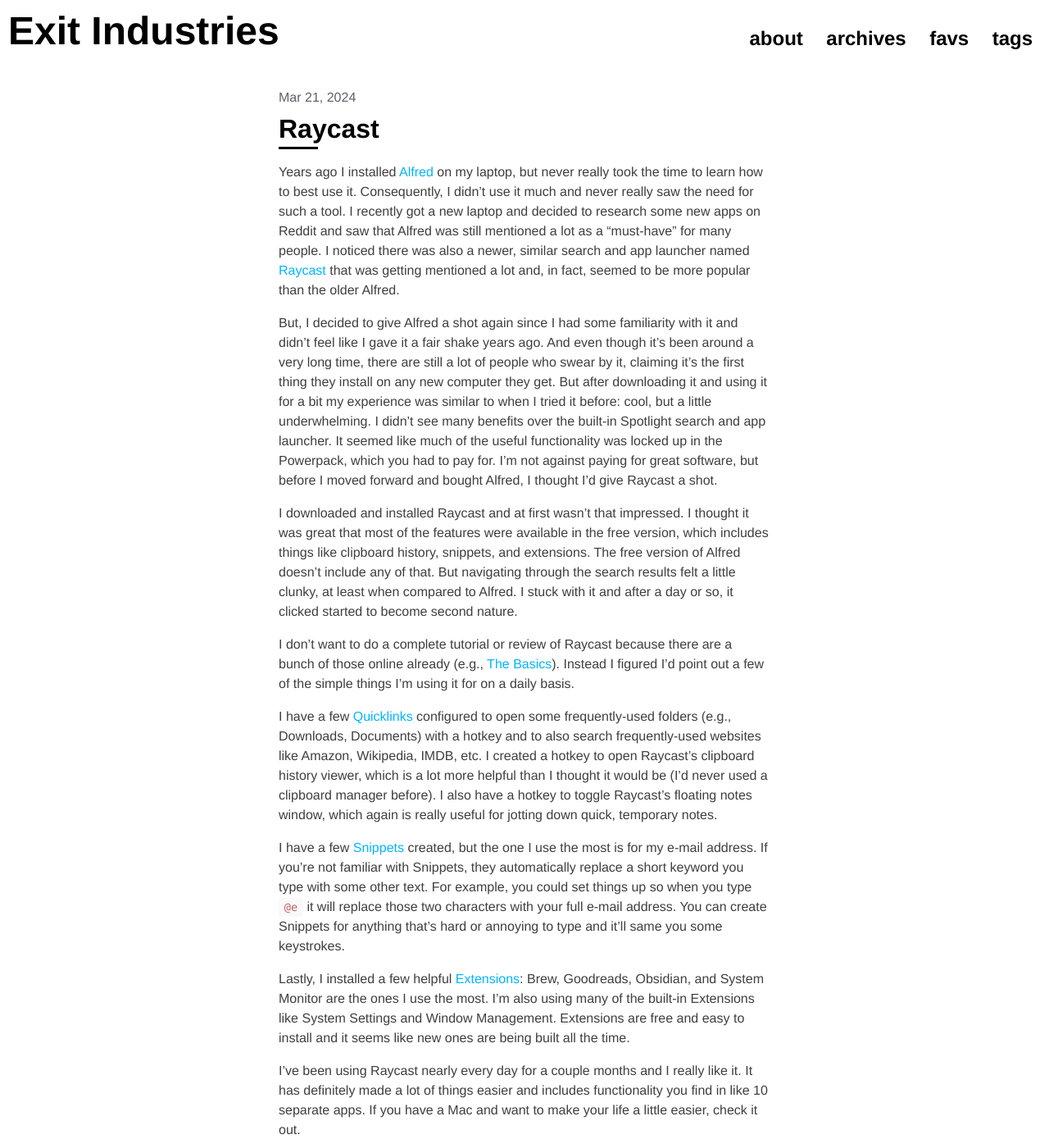
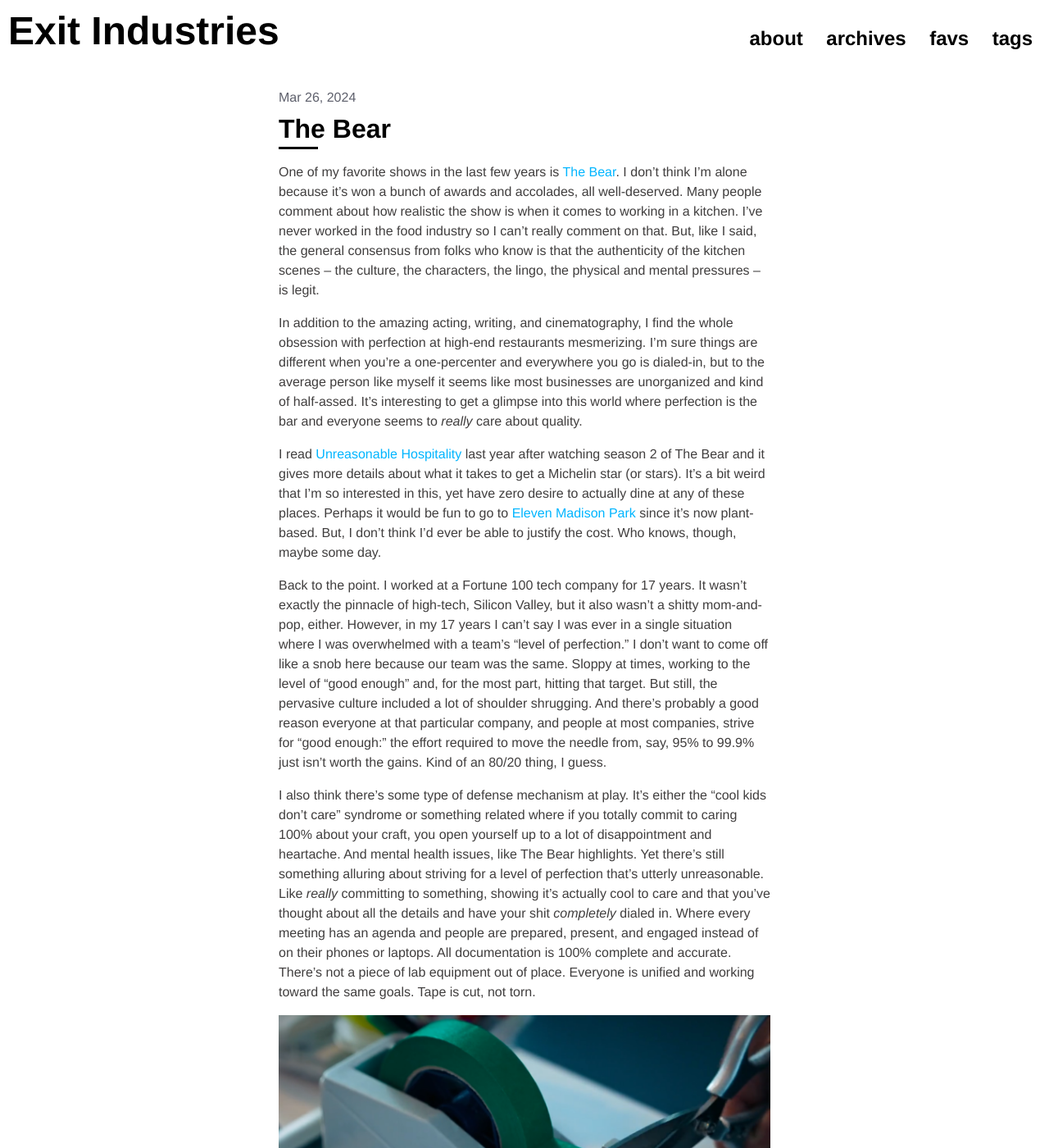
Before and after one commit to mps75/exit_industries, a Jekyll site: the page built from index.html, in a window 1280 px wide and 1400 px high. Shown: the whole window at 82% size. Built offline with Jekyll 4.4.1, drawn with Linux system fonts in a browser that asks for light colours; the list of posts is cut into pages by our own code; some of the changed text lies outside the part shown.

Commit message:
New post

```diff
--- /dev/null
+++ b/_posts/2024-03-26-the-bear.md
@@ -0,0 +1,25 @@
+---
+layout: post
+title: The Bear
+tags: [movies-tv]
+sticky: false
+hidden: false
+---
+
+One of my favorite shows in the last few years is [The Bear](https://en.wikipedia.org/wiki/The_Bear_(TV_series)).  I don’t think I’m alone because it’s won a bunch of awards and accolades, all well-deserved.  Many people comment about how realistic the show is when it comes to working in a kitchen.  I’ve never worked in the food industry so I can’t really comment on that.  But, like I said, the general consensus from folks who know is that the authenticity of the kitchen scenes -- the culture, the characters, the lingo, the physical and mental pressures -- is legit.
+
+In addition to the amazing acting, writing, and cinematography, I find the whole obsession with perfection at high-end restaurants mesmerizing.  I'm sure things are different when you're a one-percenter and everywhere you go is dialed-in, but to the average person like myself it seems like most businesses are unorganized and kind of half-assed.  It's interesting to get a glimpse into this world where perfection is the bar and everyone seems to *really* care about quality.
+
+I read [Unreasonable Hospitality](https://www.amazon.com/Unreasonable-Hospitality-Remarkable-Giving-People/dp/0593418573) last year after watching season 2 of The Bear and it gives more details about what it takes to get a Michelin star (or stars).  It’s a bit weird that I’m so interested in this, yet have zero desire to actually dine at any of these places.  Perhaps it would be fun to go to [Eleven Madison Park](https://www.elevenmadisonpark.com) since it’s now plant-based.  But, I don’t think I’d ever be able to justify the cost.  Who knows, though, maybe some day.
+
+Back to the point.  I worked at a Fortune 100 tech company for 17 years.  It wasn’t exactly the pinnacle of high-tech, Silicon Valley, but it also wasn’t a shitty mom-and-pop, either.  However, in my 17 years I can’t say I was ever in a single situation where I was overwhelmed with a team’s “level of perfection.”  I don’t want to come off like a snob here because our team was the same.  Sloppy at times, working to the level of “good enough” and, for the most part, hitting that target.  But still, the pervasive culture included a lot of shoulder shrugging.  And there’s probably a good reason everyone at that particular company, and people at most companies, strive for “good enough:” the effort required to move the needle from, say, 95% to 99.9% just isn’t worth the gains.  Kind of an 80/20 thing, I guess.
+
+I also think there’s some type of defense mechanism at play.  It’s either the “cool kids don’t care” syndrome or something related where if you totally commit to caring 100% about your craft, you open yourself up to a lot of disappointment and heartache.  And mental health issues, like The Bear highlights.  Yet there’s still something alluring about striving for a level of perfection that’s utterly unreasonable.  Like *really* committing to something, showing it’s actually cool to care and that you’ve thought about all the details and have your shit *completely* dialed in.  Where every meeting has an agenda and people are prepared, present, and engaged instead of on their phones or laptops.  All documentation is 100% complete and accurate.  There's not a piece of lab equipment out of place.  Everyone is unified and working toward the same goals.  Tape is cut, not torn.
+
+![tape]({{ "/assets/img/blog/the-bear/tape.png" | relative_url }}){:width="100%"}
+
+While *The Original Beef of Chicagoland* certainly doesn't capture this ethos at the start of the show, Carmen and Sydney seem to.  The other restaurants featured in the show definitely do.  I think it's also fair to say the actors, writers, cinematographers, and editors of the show itself (we’re getting *meta* now) are working at an insanely high standard and are displaying some of that obsession with details and that's what makes the show so amazing.
+
+Today’s world feels so hectic and fast-paced with people sprinting all day, every day just to keep up.  There’s something refreshing when people decide they are going to buck the trend of “more, more, more at any cost” and instead focus on details and an insanely high level of quality.  On the other hand, Carmy is exactly that type of person, pursuing this insane and somewhat unattainable ideal and his life outside of work is a complete mess.  (And maybe even inside work, given how season 2 ends.)  Perhaps the romanticized ideal is a myth and while we can strive for perfect, “good enough” is the healthier choice.
+
+{% include youtube.html id='Lca_XEoO4b8' caption="Why The Bear Gets in Your Head" %}
--- a/_sass/exit/_layout.scss
+++ b/_sass/exit/_layout.scss
@@ -63,7 +63,7 @@ main {
   }
 }
 
-@media (min-width: 725px) {   // if device width is greater than or equal to 725, apply the following
+@media (min-width: 725px) {   // if device width is greater than or equal to 725, apply the following settings
   .nav {
     &-container {
       text-align: left;
```
